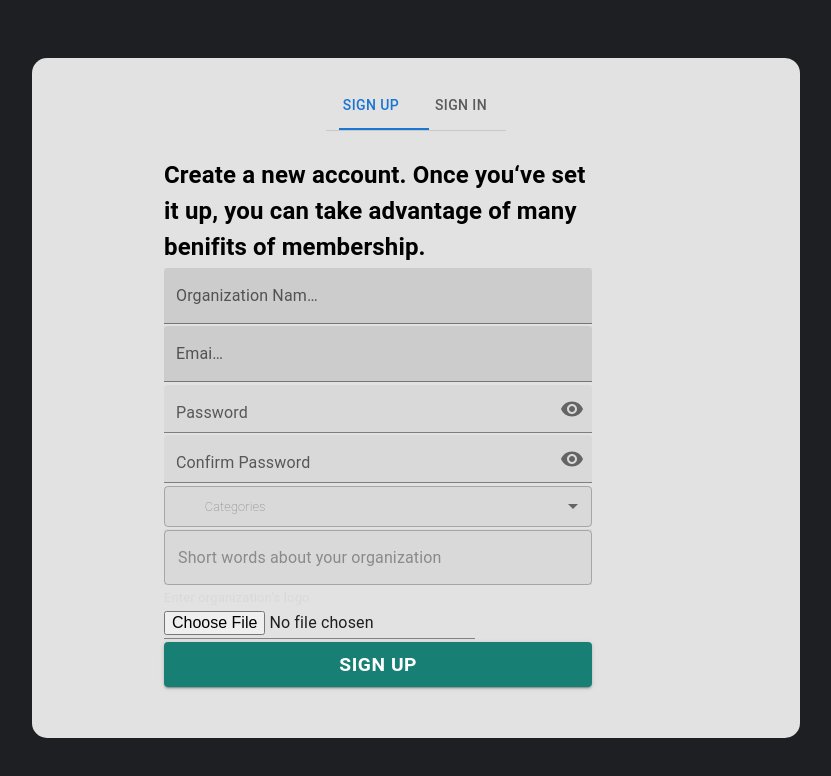
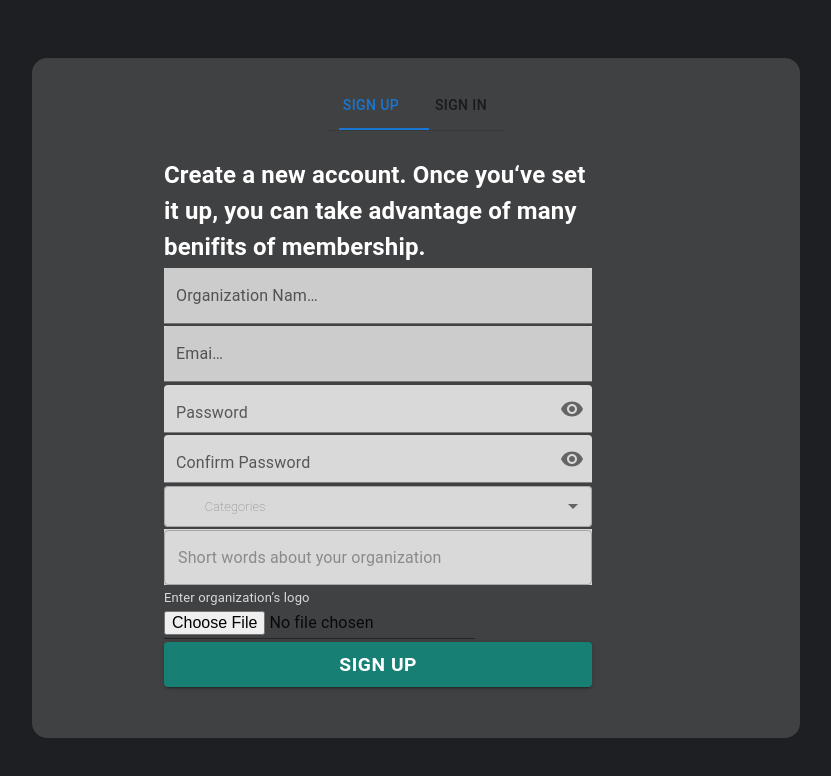
Before and after one commit to GSG-G10/eventy, a React (Create React App) app in the folder client/: page /register in a window 1280 px wide. Shown: the top 776 px of the page, without its empty margins (224-1055 px from the left). Built offline with nearby package versions, Linux system fonts and the light colour scheme.

Commit message:
Edit no events error Relates #116

```diff
--- a/client/src/pages/Organization/index.jsx
+++ b/client/src/pages/Organization/index.jsx
@@ -1,3 +1,4 @@
+/* eslint-disable no-nested-ternary */
 import axios from 'axios';
 import { makeStyles } from '@mui/styles';
 import { useParams, useHistory } from 'react-router-dom';
@@ -32,6 +33,7 @@ const Organization = () => {
   const [organization, setOrganization] = useState({});
   const [organizationEvents, setOrganizationEvents] = useState([]);
   const [sendRequest, setSendRequest] = useState(false);
+  const [isLoaded, setIsLoaded] = useState(false);
   const history = useHistory();
 
   const { organizationId } = useParams();
@@ -53,9 +55,11 @@ const Organization = () => {
       .then(axios.spread((...responses) => {
         setOrganization(responses[0].data);
         setOrganizationEvents(responses[1].data);
+        setIsLoaded(true);
       }))
       .catch(() => {
         history.push('/error500');
+        setIsLoaded(true);
       });
   }, [sendRequest]);
 
@@ -74,7 +78,8 @@ const Organization = () => {
       <div style={{
         display: 'flex', flexDirection: 'column', alignItems: 'center',
       }}>
-        {organizationEvents?.length > 0
+        {isLoaded
+          ? organizationEvents?.length > 0
             ? (organizationEvents
               .map((event, index) => ((index + 1 > page * 3 - 3 && index + 1 <= page * 3)
                 ? (
@@ -84,6 +89,7 @@ const Organization = () => {
                   />)
                 : ''
               )))
+            : <h1>No events for this organization</h1>
           : (
             <Skeleton
               style={{ marginBottom: '3vh' }}
--- a/client/src/pages/Register/index.jsx
+++ b/client/src/pages/Register/index.jsx
@@ -17,7 +17,8 @@ const Register = () => {
       maxWidth: '60%',
       height: '85vh',
       typography: 'body1',
-      bgcolor: 'rgba(255, 255, 255, .87)',
+      bgcolor: '#404143',
+      color: 'white',
       marginLeft: '20%',
       marginTop: '4.5%',
       display: 'flex',
```
Lines whose indentation alone changed are shown as unchanged.
